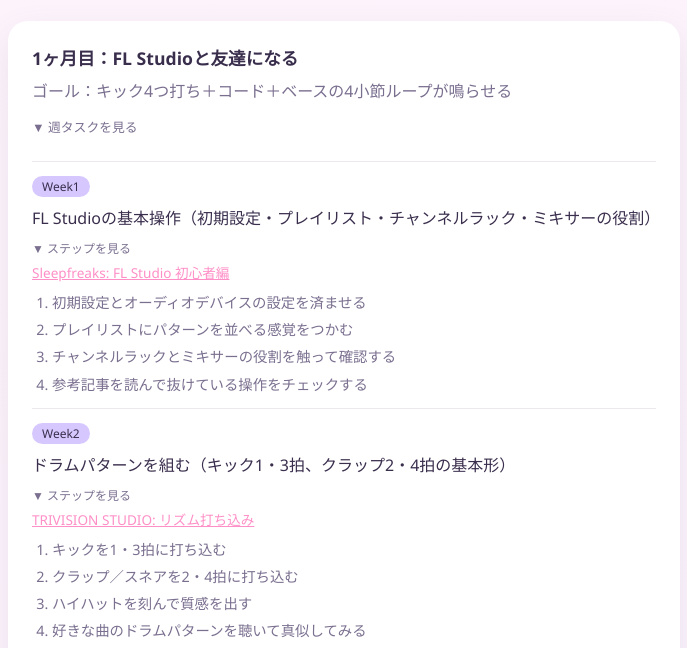
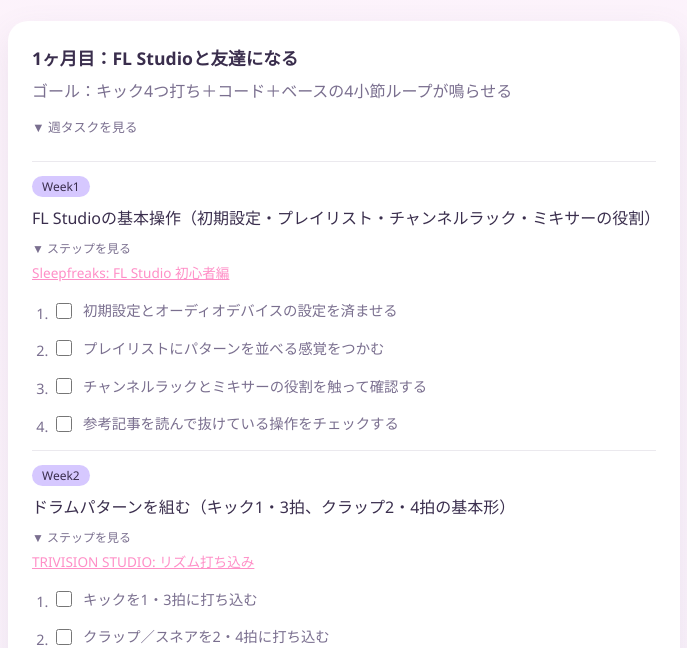
Before and after one commit to w4serinn/kfb-roadmap-companion, a website with bundled scripts: page index.html in a window 1280 px wide. Shown: the part 154-802 px from the top of the page, without its empty margins (296-983 px from the left). Built offline with nearby package versions, Linux system fonts and the light colour scheme.

Commit message:
feat: チェック状態のlocalStorage保存を実装

```diff
--- a/assets/main.js
+++ b/assets/main.js
@@ -8,7 +8,7 @@ const monthListContainer = document.getElementById("month-list");
 
 fetch("data/roadmap.json")
   .then((response) => response.json())
-  .then((months) => renderMonthCards(monthListContainer, months))
+  .then((months) => renderMonthCards(monthListContainer, months, window.localStorage))
   .catch(() => {
     monthListContainer.textContent = "ロードマップデータの読み込みに失敗しました。";
   });
--- a/assets/progress-logic.js
+++ b/assets/progress-logic.js
@@ -20,3 +20,41 @@ export function recordLastActiveDate(storage, now = new Date()) {
 export function getLastActiveDate(storage) {
   return getItem(storage, LAST_ACTIVE_DATE_KEY);
 }
+
+const PROGRESS_KEY = "progress";
+
+export function getProgress(storage) {
+  const raw = getItem(storage, PROGRESS_KEY);
+  if (!raw) return {};
+  try {
+    return JSON.parse(raw);
+  } catch {
+    return {};
+  }
+}
+
+export function isChecked(storage, id) {
+  return Boolean(getProgress(storage)[id]);
+}
+
+export function setChecked(storage, id, checked) {
+  const progress = getProgress(storage);
+  if (checked) {
+    progress[id] = true;
+  } else {
+    delete progress[id];
+  }
+  setItem(storage, PROGRESS_KEY, JSON.stringify(progress));
+  return progress;
+}
+
+// チェック項目のidを内容(タグ・本文)から決定論的に作る。配列のindexを使うと
+// data/roadmap.jsonへの途中挿入で既存のチェック状態が別項目にズレてしまうため、
+// 内容ベースのハッシュにして挿入・並べ替えに強くする。
+export function hashText(text) {
+  let hash = 5381;
+  for (let i = 0; i < text.length; i++) {
+    hash = (hash * 33) ^ text.charCodeAt(i);
+  }
+  return (hash >>> 0).toString(36);
+}
--- a/assets/roadmap-view.js
+++ b/assets/roadmap-view.js
@@ -1,5 +1,6 @@
 // data/roadmap.json を月カード一覧としてDOMに描画する表示層。
 // ロジック(progress-logic.js等)とは分離し、DOM構築のみを担当する。
+import { isChecked, setChecked, hashText } from "./progress-logic.js";
 
 function createTaskLink(task) {
   const link = document.createElement("a");
@@ -11,19 +12,38 @@ function createTaskLink(task) {
   return link;
 }
 
-function createStepList(steps) {
+function createCheckItem(id, labelText, storage) {
+  const label = document.createElement("label");
+  label.className = "check-item";
+
+  const checkbox = document.createElement("input");
+  checkbox.type = "checkbox";
+  checkbox.checked = isChecked(storage, id);
+  checkbox.addEventListener("change", () => {
+    setChecked(storage, id, checkbox.checked);
+  });
+  label.appendChild(checkbox);
+
+  const span = document.createElement("span");
+  span.textContent = labelText;
+  label.appendChild(span);
+
+  return label;
+}
+
+function createStepList(steps, taskId, storage) {
   const stepList = document.createElement("ol");
   stepList.className = "week-task__steps";
   stepList.hidden = true;
   for (const step of steps) {
     const stepItem = document.createElement("li");
-    stepItem.textContent = step;
+    stepItem.appendChild(createCheckItem(`${taskId}:${hashText(step)}`, step, storage));
     stepList.appendChild(stepItem);
   }
   return stepList;
 }
 
-function createWeekTaskItem(task) {
+function createWeekTaskItem(task, taskId, storage) {
   const item = document.createElement("li");
   item.className = "week-task";
 
@@ -51,7 +71,7 @@ function createWeekTaskItem(task) {
       item.appendChild(createTaskLink(task));
     }
 
-    const stepList = createStepList(task.steps);
+    const stepList = createStepList(task.steps, taskId, storage);
     header.addEventListener("click", () => {
       const expanded = header.getAttribute("aria-expanded") === "true";
       header.setAttribute("aria-expanded", String(!expanded));
@@ -64,12 +84,13 @@ function createWeekTaskItem(task) {
     if (task.link) {
       item.appendChild(createTaskLink(task));
     }
+    item.appendChild(createCheckItem(taskId, "完了にする", storage));
   }
 
   return item;
 }
 
-function createMonthCard(month) {
+function createMonthCard(month, storage) {
   const card = document.createElement("article");
   card.className = "month-card";
 
@@ -93,7 +114,8 @@ function createMonthCard(month) {
   taskList.className = "month-card__tasks";
   taskList.hidden = true;
   for (const task of month.tasks) {
-    taskList.appendChild(createWeekTaskItem(task));
+    const taskId = `${month.id}:${hashText(`${task.tag}|${task.text}`)}`;
+    taskList.appendChild(createWeekTaskItem(task, taskId, storage));
   }
 
   header.addEventListener("click", () => {
@@ -107,10 +129,10 @@ function createMonthCard(month) {
   return card;
 }
 
-export function renderMonthCards(container, months) {
+export function renderMonthCards(container, months, storage) {
   container.replaceChildren();
 
   for (const month of months) {
-    container.appendChild(createMonthCard(month));
+    container.appendChild(createMonthCard(month, storage));
   }
 }
--- a/styles/main.css
+++ b/styles/main.css
@@ -199,6 +199,21 @@ body {
   line-height: 1.6;
 }
 
+.check-item {
+  display: inline-flex;
+  align-items: center;
+  gap: 8px;
+  margin-top: 8px;
+  cursor: pointer;
+}
+
+.check-item input[type="checkbox"] {
+  width: 16px;
+  height: 16px;
+  accent-color: var(--color-accent);
+  cursor: pointer;
+}
+
 .site-footer {
   width: 100%;
   max-width: 720px;
```
Also changed, not shown: assets/progress-logic.test.js (+42 -1 lines), docs/ROADMAP.md (+0 -1 lines), docs/cycle-log.md (+16 -0 lines), docs/roadmap-done.md (+1 -0 lines).
